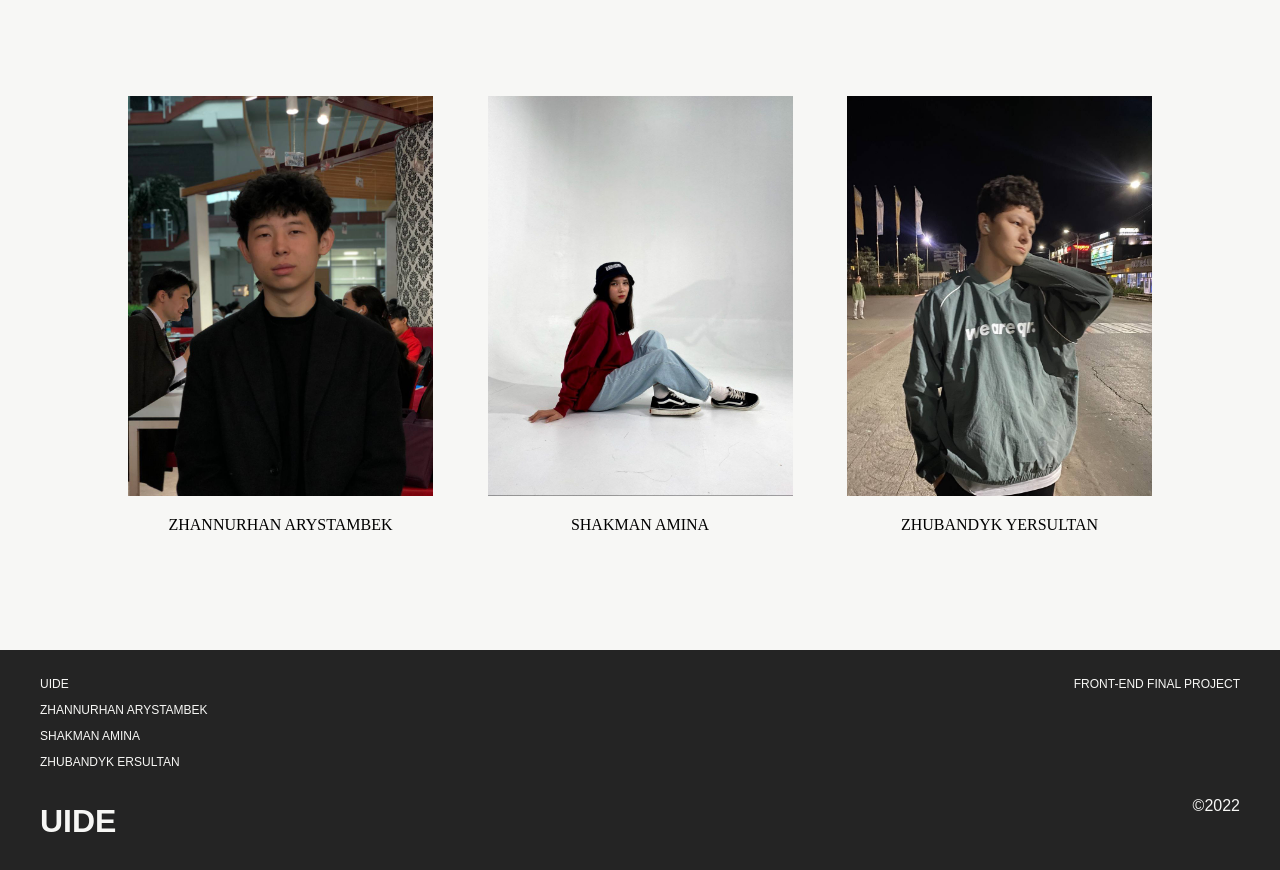
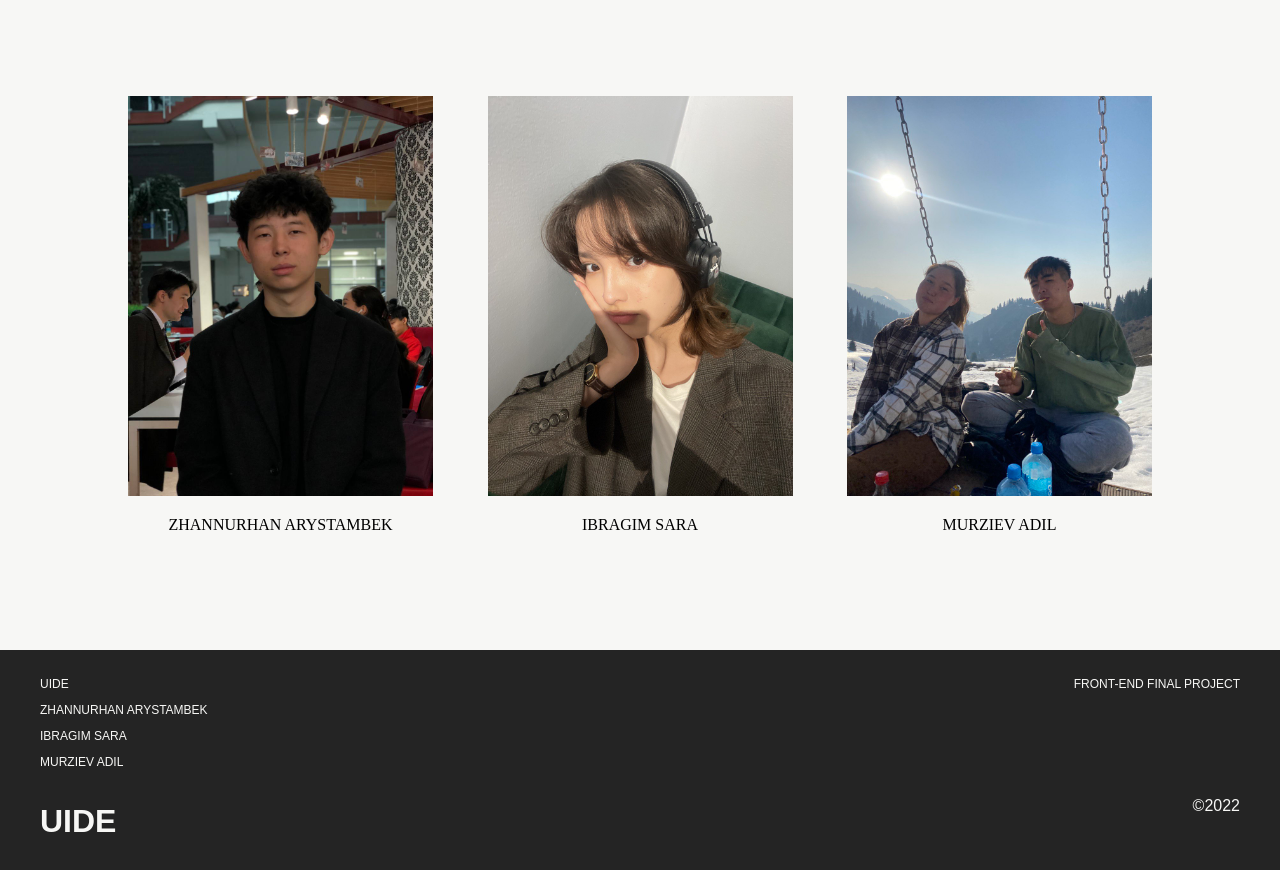
Before and after one commit to Yyerss/final_project, a plain HTML site: page aboutus.html in a window 1280 px wide. Shown: the part 652-1522 px from the top of the page. Drawn offline with Linux system fonts and the light colour scheme.

Commit message:
for project

```diff
--- a/aboutus.html
+++ b/aboutus.html
@@ -42,13 +42,13 @@
         <p>ZHANNURHAN ARYSTAMBEK</p>
     </div>
     <div class = "person">
-        <img src ="images/Amina.jpg" onclick="location.href = 'uikipediyakz.html'">
-        <p>SHAKMAN AMINA</p>
+        <img src ="images/sara.jpg" onclick="location.href = 'uikipediyakz.html'">
+        <p>IBRAGIM SARA</p>
 
     </div>
     <div class = "person">
-        <img src ="images/Ersultan.jpg" onclick="location.href = 'vikipediya.html'">
-        <p>ZHUBANDYK YERSULTAN</p>
+        <img src ="images/adil.jpg" onclick="location.href = 'vikipediya.html'">
+        <p>MURZIEV ADIL</p>
     </div>
 
 </div>
@@ -59,8 +59,8 @@
         <div class="first-column">
             <p>UIDE</p>
             <p>ZHANNURHAN ARYSTAMBEK</p>
-            <p>SHAKMAN AMINA</p>
-            <p>ZHUBANDYK ERSULTAN</p>
+            <p>IBRAGIM SARA</p>
+            <p>MURZIEV ADIL</p>
         </div>
         <div class="second-column">
             <p>FRONT-END FINAL PROJECT</p>
--- a/profile.js
+++ b/profile.js
@@ -91,7 +91,6 @@ function swapToReg() {
               about = json[0]['about_user'];
               age = json[0]['age'];
               insta = json[0]['user_insta'];
-
                 document.getElementById("aboutMe").innerHTML = about;
                 document.getElementById("nameUser").innerHTML = name + " " + surname;
                 document.getElementById("userAge").innerHTML = age.toString();
```
Also changed, not shown: profile.html (+1 -1 lines), uideStyle.css (+13 -3 lines), images/adil.jpg (added), images/sara.jpg (added).
